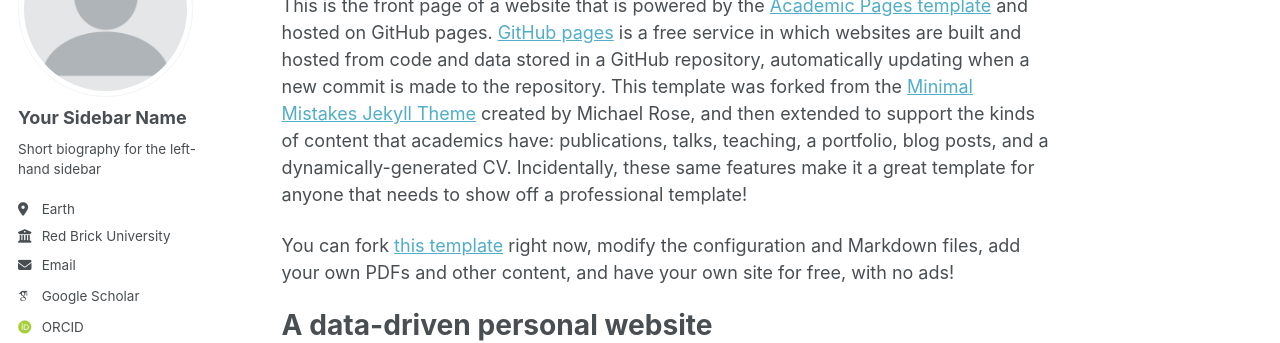
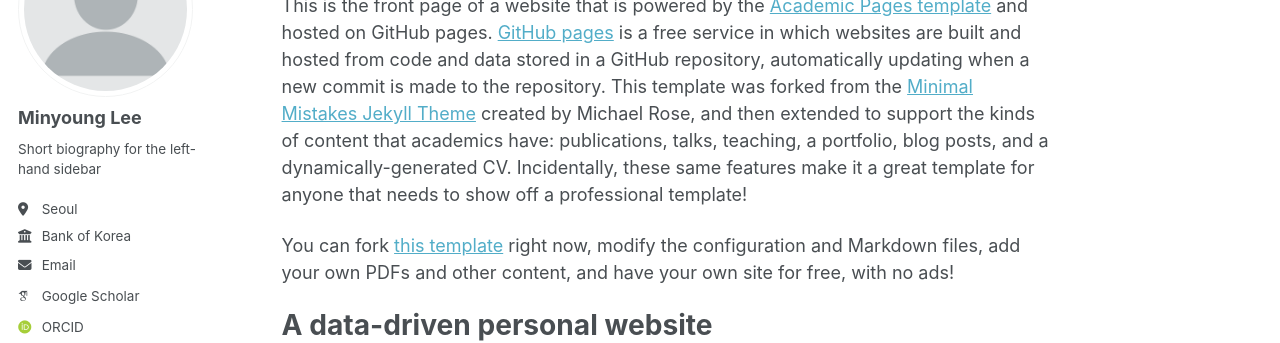
Before and after one commit to minyoung347/minyoung347.github.io, a Jekyll site: the page built from _pages/about.md, in a window 1280 px wide. Shown: the part 177-520 px from the top of the page. Built offline with Jekyll 4.4.1, drawn with Linux system fonts in a browser that asks for light colours; some web fonts are replaced; a script that is not in the unit is left out.

Commit message:
Update _config.yml

```diff
--- a/_config.yml
+++ b/_config.yml
@@ -23,13 +23,13 @@ repository               : "academicpages/academicpages.github.io"
 author:
   # Biographic information
   avatar           : "profile.png"
-  name             : "Your Sidebar Name"
+  name             : "Minyoung Lee"
   pronouns         : # example: "she/her"
   bio              : "Short biography for the left-hand sidebar"
-  location         : "Earth"
-  employer         : "Red Brick University"
+  location         : "Seoul"
+  employer         : "Bank of Korea"
   uri              : # URL
-  email            : "none@example.org"
+  email            : "minyoung347@gmail.com"
 
   # Academic websites
   academia         : # URL
```
